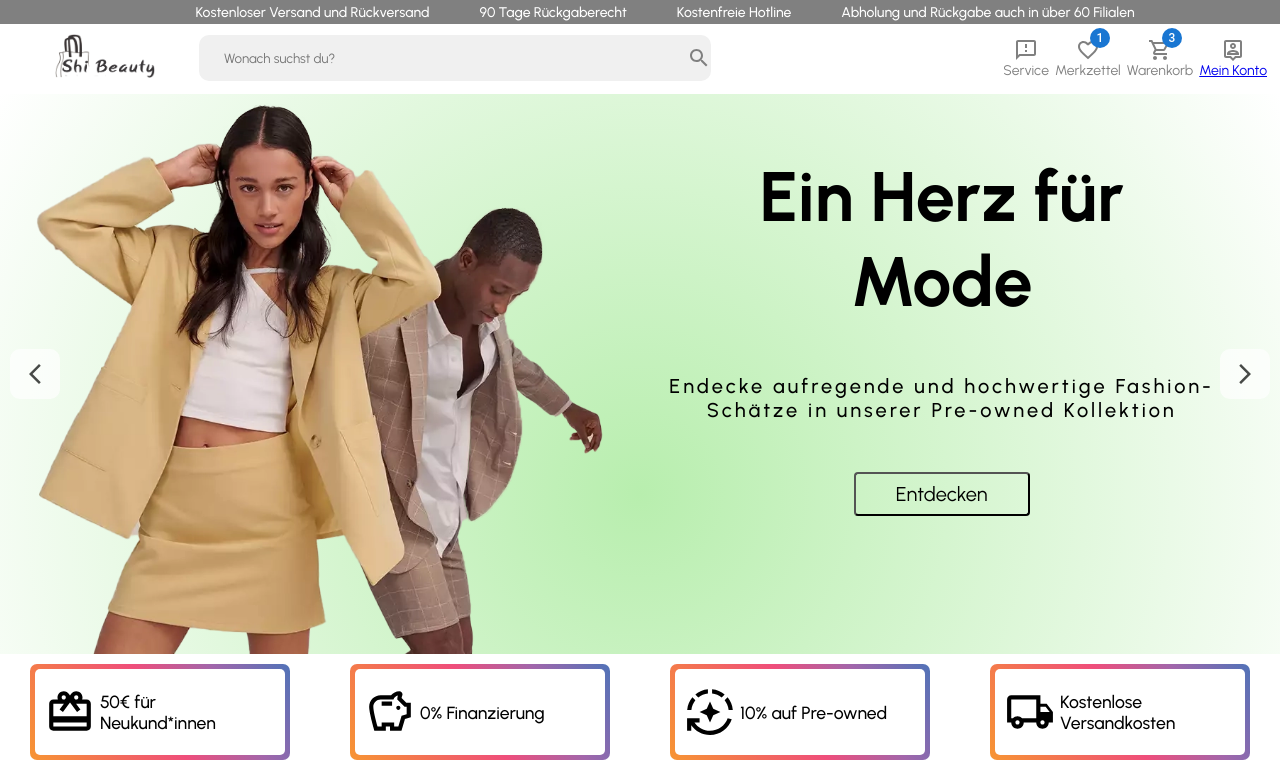
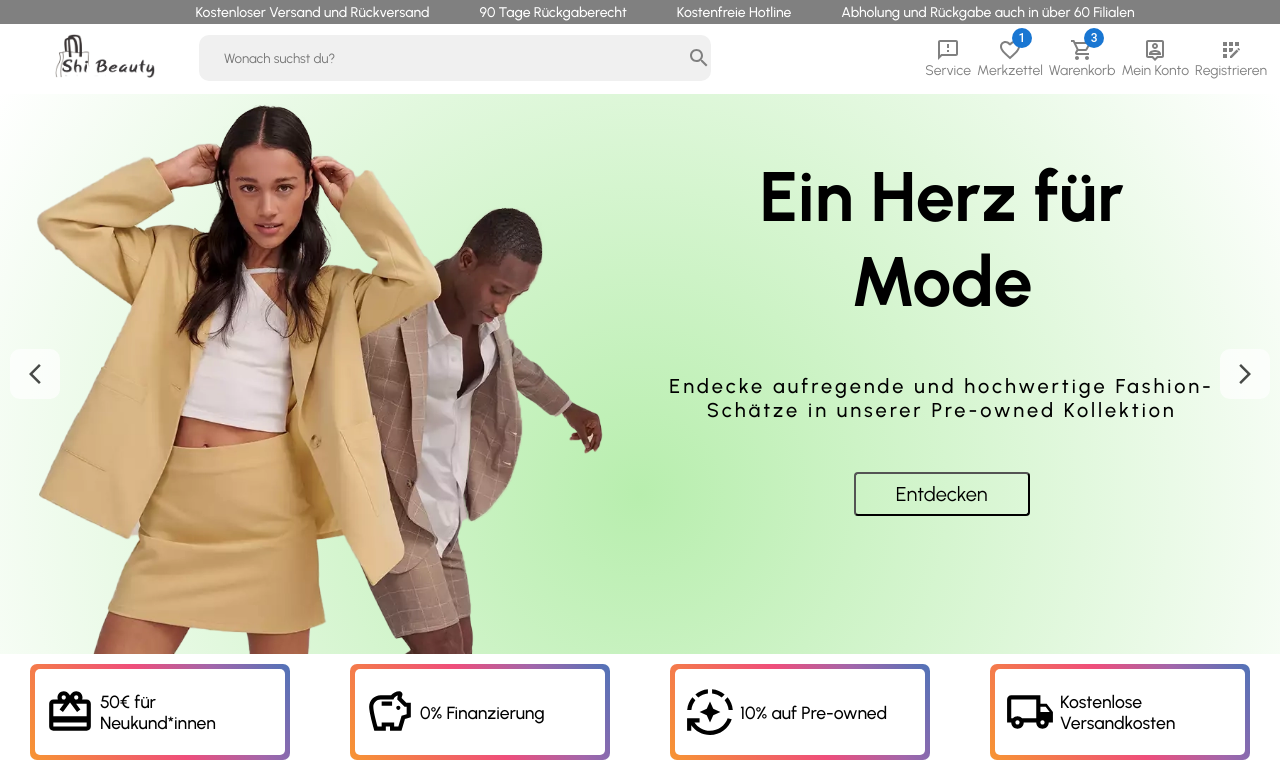
Before and after one commit to sorousch9/shi-beauty, a React (Create React App) app: page / in a window 1280 px wide. Shown: the top 783 px of the page. Built offline with nearby package versions, Linux system fonts and the light colour scheme.

Commit message:
react Router added and some Problem and error dissolved and smallnav added

```diff
--- a/package.json
+++ b/package.json
@@ -12,6 +12,7 @@
     "@testing-library/user-event": "^13.5.0",
     "react": "^18.2.0",
     "react-dom": "^18.2.0",
+    "react-router-dom": "^6.3.0",
     "react-scripts": "5.0.1",
     "styled-components": "^5.3.5",
     "web-vitals": "^2.1.4"
--- a/src/App.js
+++ b/src/App.js
@@ -1,12 +1,25 @@
-// import { Cart } from "./pages/Cart";
-// import { Login } from './pages/Login';
-// import { Register } from "./pages/Register";
-import { Home } from './pages/Home';
-// import { Product } from './pages/Product';
-// import { ProductList } from './pages/ProductList';
+import { BrowserRouter, Routes, Route, Navigate } from "react-router-dom";
+import { Cart } from "./pages/Cart";
+import { Login } from "./pages/Login";
+import { Register } from "./pages/Register";
+import { Home } from "./pages/Home";
+import { Product } from "./pages/Product";
+import { ProductList } from "./pages/ProductList";
 
-function App() {
-  return <Home />;
-}
+const App = () => {
+  return (
+    <BrowserRouter>
+      <Routes>
+        <Route path="/" element={<Home />} />
+        <Route path="/cart" element={<Cart />} />
+        <Route path="/login" element={<Login />} />
+        <Route path="/register" element={<Register />} />
+        <Route path="/products/:id" element={<Product />} />
+        <Route path="/productlist" element={<ProductList />} />
+        <Route path="/redirect" element={<Navigate to="/" />} />
+      </Routes>
+    </BrowserRouter>
+  );
+};
 
 export default App;
--- a/src/components/Navbar.jsx
+++ b/src/components/Navbar.jsx
@@ -1,6 +1,7 @@
 import styled from "styled-components";
 import { Badge } from "@mui/material";
 import {
+  AppRegistration,
   FavoriteBorderOutlined,
   PersonPinOutlined,
   Search,
@@ -9,6 +10,8 @@ import {
 } from "@mui/icons-material";
 import Logo1 from "../assets/LOGO.png";
 import { mobile } from "../responsive";
+import { Link } from "react-router-dom";
+import { useNavigate } from "react-router-dom";
 
 const Container = styled.div`
   height: 70px;
@@ -49,6 +52,7 @@ const Left = styled.div`
 `;
 const Logo = styled.img`
   width: 100px;
+  cursor: pointer;
 `;
 
 const Right = styled.div`
@@ -66,14 +70,16 @@ const MenuItem = styled.div`
   cursor: pointer;
   margin: 0px 3px;
   color: gray;
+  ${mobile({ fontSize: "12px" })};
 `;
 
 export const Navbar = () => {
+  const navigate = useNavigate();
   return (
     <Container>
       <Wrapper>
         <Left>
-          <Logo src={Logo1}></Logo>
+          <Logo src={Logo1} onClick={() => navigate("/")}></Logo>
         </Left>
         <Center>
           <SearchCantainer>
@@ -83,25 +89,59 @@ export const Navbar = () => {
         </Center>
         <Right>
           <MenuItem>
-            <SmsFailedOutlined style={{ color: "gray" }} />
-            Service
+            <SmsFailedOutlined
+              style={{ color: "gray" }}
+              onClick={() => navigate("/")}
+            />
+            <Link
+              to="/redirect"
+              style={{ color: "gray", textDecoration: "none" }}
+            >
+              Service
+            </Link>
           </MenuItem>
 
           <MenuItem>
             <Badge badgeContent={1} color="primary" style={{ color: "gray" }}>
-              <FavoriteBorderOutlined />
+              <FavoriteBorderOutlined onClick={() => navigate("/")} />
             </Badge>
-            Merkzettel
+            <Link
+              to="/redirect"
+              style={{ color: "gray", textDecoration: "none" }}
+            >
+              Merkzettel
+            </Link>
+          </MenuItem>
+
+          <MenuItem>
+            <Badge badgeContent={3} color="primary" style={{ color: "gray" }}>
+              <ShoppingCartOutlined onClick={() => navigate("/cart")} />
+            </Badge>
+            <Link to="/cart" style={{ color: "gray", textDecoration: "none" }}>
+              Warenkorb
+            </Link>
+          </MenuItem>
+
+          <MenuItem>
+            <PersonPinOutlined
+              style={{ color: "gray" }}
+              onClick={() => navigate("/login")}
+            />
+            <Link to="/login" style={{ color: "gray", textDecoration: "none" }}>
+              Mein Konto
+            </Link>
           </MenuItem>
           <MenuItem>
-            <Badge badgeContent={3} color="primary" style={{ color: "gray" }}>
-              <ShoppingCartOutlined />
-            </Badge>
-            Warenkorb
-          </MenuItem>
-          <MenuItem>
-            <PersonPinOutlined style={{ color: "gray" }}  />
-           <a href="#Login">Mein Konto</a>
+            <AppRegistration
+              style={{ color: "gray" }}
+              onClick={() => navigate("/register")}
+            />
+            <Link
+              to="/register"
+              style={{ color: "gray", textDecoration: "none" }}
+            >
+              Registrieren
+            </Link>
           </MenuItem>
         </Right>
       </Wrapper>
--- /dev/null
+++ b/src/components/SmallNav.jsx
@@ -0,0 +1,84 @@
+import styled from "styled-components";
+import { Badge } from "@mui/material";
+import {
+  FavoriteBorderOutlined,
+  PersonPinOutlined,
+  ShoppingCartOutlined,
+} from "@mui/icons-material";
+import { mobile } from "../responsive";
+import { Link } from "react-router-dom";
+import { useNavigate } from "react-router-dom";
+
+const Container = styled.div`
+  height: 70px;
+
+`;
+const Wrapper = styled.div`
+margin-top: 10px;
+display: flex;
+flex-direction: row;
+${mobile({ flexWrap: "wrap", padding: "3px 3px" })};
+`;
+const Left = styled.div`
+  flex: 15%;
+  text-align: center;
+  ${mobile({ flex: "0" })};
+`;
+const Logo = styled.h1`
+color:white;
+  cursor: pointer;
+`;
+const Right = styled.div`
+  display: flex;
+  padding: 5px  10px;
+  ${mobile({ marginTop: "13px", justifyContent: "space-between" })};
+`;
+const MenuItem = styled.div`
+  display: flex;
+  align-items: center;
+  font-size: 14px;
+  cursor: pointer;
+  padding: 0px  5px;
+  ${mobile({ fontSize: "12px" })};
+`;
+
+export const SmallNavi = () => {
+  const navigate = useNavigate();
+  return (
+    <Container>
+      <Wrapper>
+        <Left>
+          <Logo onClick={() => navigate("/")}>Shi Beauty</Logo>
+        </Left>
+        <Right>
+          <MenuItem>
+            <Badge badgeContent={1} color="primary" style={{ color: "white" }}>
+              <FavoriteBorderOutlined onClick={() => navigate("/")} />
+            </Badge>
+            <Link
+              to="/redirect"
+              style={{ color: "white" , textDecoration: "none" }}
+            >
+              Merkzettel
+            </Link>
+          </MenuItem>
+
+          <MenuItem>
+            <Badge badgeContent={3} color="primary" style={{ color: "white" }}>
+              <ShoppingCartOutlined onClick={() => navigate("/cart")} />
+            </Badge>
+            <Link to="/cart" style={{ color: "white", textDecoration: "none" }}>
+              Warenkorb
+            </Link>
+          </MenuItem>
+          <MenuItem>
+            <PersonPinOutlined style={{ color: "white" }} onClick={() =>navigate("/login")} />
+            <Link to="/login" style={{ color: "white", textDecoration: "none" }}>
+              Mein Konto
+            </Link>
+          </MenuItem>
+        </Right>
+      </Wrapper>
+    </Container>
+  );
+};
--- a/src/pages/Login.jsx
+++ b/src/pages/Login.jsx
@@ -1,26 +1,35 @@
 import styled from "styled-components";
 import { mobile } from "../responsive";
+import { useNavigate } from "react-router-dom";
+import {SmallNavi} from "../components/SmallNav"
+
+
 
 const Container = styled.div`
   width: 100vw;
   height: 100vh;
   background: linear-gradient(rgba(0, 0, 0, 0.5), rgba(0, 0, 0, 0.5)),
-    url("https://images.pexels.com/photos/3609576/pexels-photo-3609576.jpeg?auto=compress&cs=tinysrgb&w=1260&h=750&dpr=1")
+    url("https://images.pexels.com/photos/1271972/pexels-photo-1271972.jpeg?auto=compress&cs=tinysrgb&w=1260&h=750&dpr=1")
       center;
   background-size: cover;
   display: flex;
   align-items: center;
   justify-content: center;
+  flex-direction: column-reverse;
+
 `;
 
 const Wrapper = styled.div`
+
   width: 25%;
   padding: 20px;
   background-color: white;
+  margin-left : 20px;
   ${mobile({ width: "75%" })}
 `;
 
 const Title = styled.h1`
+
   font-size: 24px;
   font-weight: 300;
 `;
@@ -47,7 +56,7 @@ const Button = styled.button`
   margin-bottom: 10px;
 `;
 
-const Link = styled.a`
+const LinkLogin = styled.a`
   margin: 5px 0px;
   font-size: 12px;
   text-decoration: underline;
@@ -55,16 +64,20 @@ const Link = styled.a`
 `;
 
 export const Login = () => {
+  const navigate = useNavigate()
   return (
     <Container>
+      <SmallNavi/>
       <Wrapper>
         <Title>Anmelden</Title>
         <Form>
           <Input placeholder="Deine E-Mail-Adresse" />
           <Input placeholder="Dein Passwort" />
-          <Button>Anmelden</Button>
-          <Link>Passwort vergessen ?/ Probleme bei der Anmeldung ?</Link>
-          <Link>Neu beu Shi ? Jetzt registrieren</Link>
+            <Button onClick={() =>navigate("/")}>Anmelden</Button>
+          <LinkLogin onClick={() =>navigate("/")}>
+            Passwort vergessen ?/ Probleme bei der Anmeldung ?
+          </LinkLogin >
+          <LinkLogin onClick={() =>navigate("/")}>Neu beu Shi ? Jetzt registrieren</LinkLogin>
         </Form>
       </Wrapper>
     </Container>
--- a/src/pages/Register.jsx
+++ b/src/pages/Register.jsx
@@ -1,11 +1,13 @@
 import styled from "styled-components";
 import { mobile } from "../responsive";
+import { useNavigate } from "react-router-dom";
+
 
 const Container = styled.div`
   width: 100vw;
   height: 100vh;
   background: linear-gradient(rgba(0, 0, 0, 0.5), rgba(0, 0, 0, 0.5)),
-    url("https://images.pexels.com/photos/1154861/pexels-photo-1154861.jpeg")
+    url("https://images.pexels.com/photos/994234/pexels-photo-994234.jpeg?auto=compress&cs=tinysrgb&w=1260&h=750&dpr=1")
       center;
   background-size: cover;
   display: flex;
@@ -43,7 +45,6 @@ const Agreement = styled.span`
 `;
 
 const Button = styled.button`
-  width: 40%;
   border: none;
   padding: 15px 20px;
   background-color: teal;
@@ -52,6 +53,7 @@ const Button = styled.button`
 `;
 
 export const Register = () => {
+  const navigate = useNavigate()
   return (
     <Container>
       <Wrapper>
@@ -69,7 +71,8 @@ export const Register = () => {
             und Aktionen, die auf der Plattform angeboten werden, per E-Mail
             informiert werden.
           </Agreement>
-          <Button>Registrieren</Button>
+
+          <Button onClick={() => navigate("/")}>Registrieren</Button>
         </Form>
       </Wrapper>
     </Container>
```
Also changed, not shown: src/assets/pexels-min.jpeg (added), src/index.js (line endings or trailing spaces), 1 other file (tests, documents, lock files or other folders).
